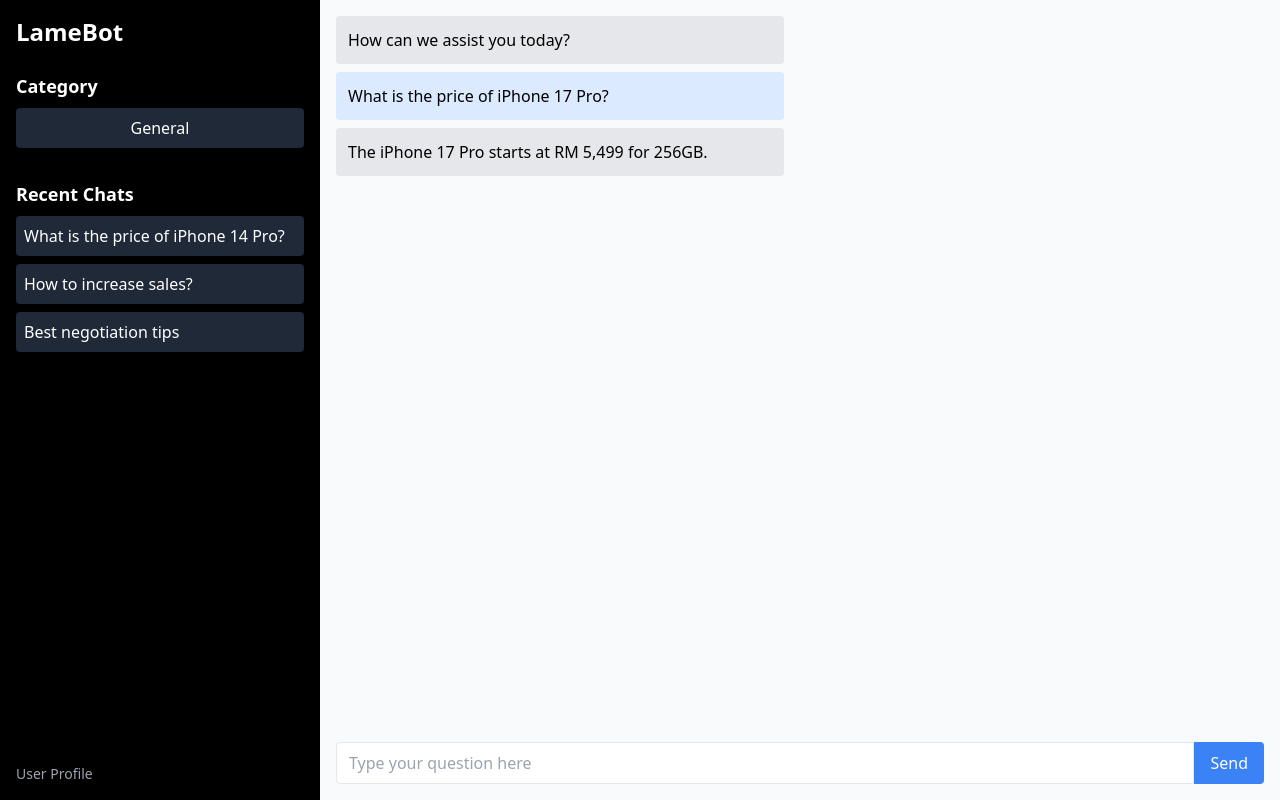
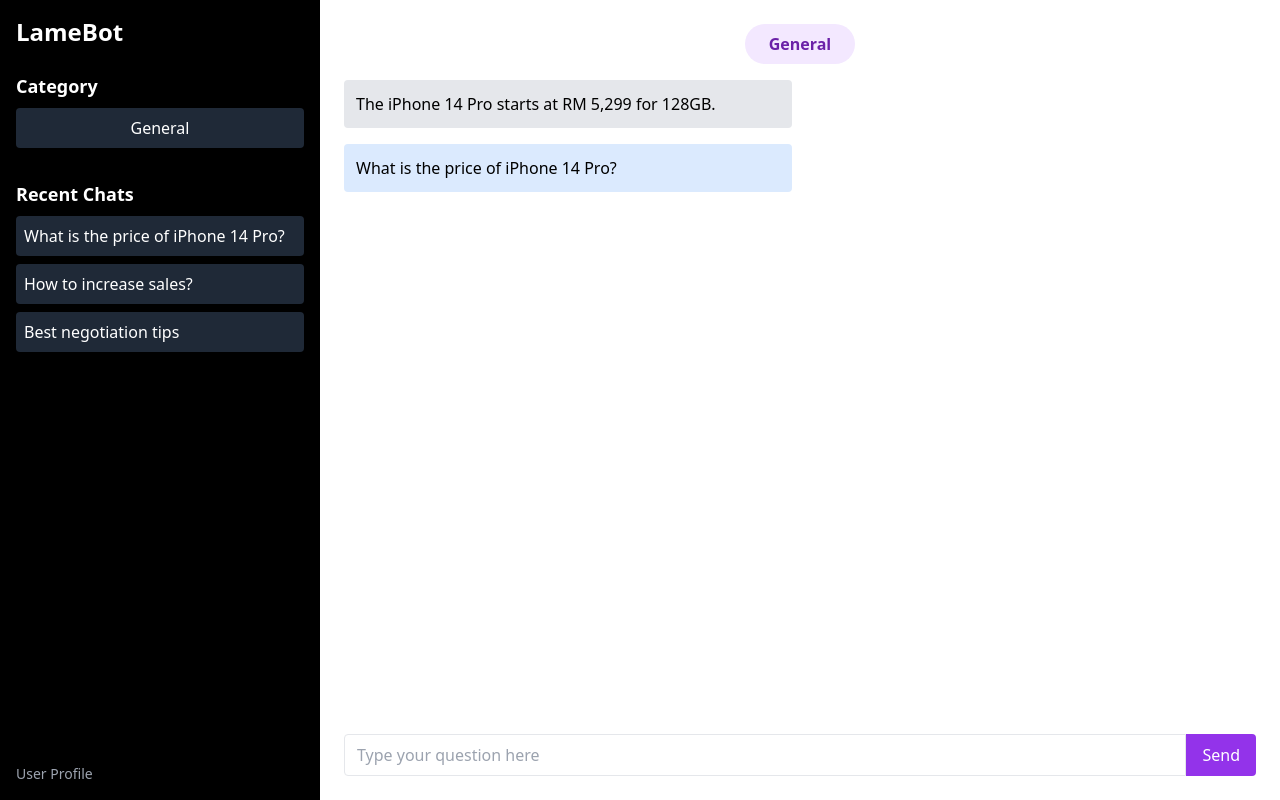
Before and after one commit to chaywen/retail-chatbot, a React (Create React App) app: page / in a window 1280 px wide. Built offline with nearby package versions, Linux system fonts and the light colour scheme.

Commit message:
Update ChatWindow.jsx

```diff
--- a/src/components/ChatWindow.jsx
+++ b/src/components/ChatWindow.jsx
@@ -3,9 +3,8 @@ import MessageBubble from './MessageBubble';
 
 export default function ChatWindow() {
   const [messages, setMessages] = useState([
-    { sender: 'bot', text: 'How can we assist you today?' },
-    { sender: 'user', text: 'What is the price of iPhone 17 Pro?' },
-    { sender: 'bot', text: 'The iPhone 17 Pro starts at RM 5,499 for 256GB.' },
+    { sender: 'bot', text: 'The iPhone 14 Pro starts at RM 5,299 for 128GB.' },
+    { sender: 'user', text: 'What is the price of iPhone 14 Pro?' },
   ]);
   const [input, setInput] = useState('');
 
@@ -16,13 +15,21 @@ export default function ChatWindow() {
   };
 
   return (
-    <div className="flex flex-col flex-1 p-4">
-      <div className="flex-1 overflow-y-auto space-y-2 mb-4">
+    <div className="flex flex-col flex-1 p-6 bg-white">
+      {/* 顶部标签 */}
+      <div className="self-center mb-4 bg-purple-100 text-purple-800 px-6 py-2 rounded-full font-semibold">
+        General
+      </div>
+
+      {/* 聊天内容 */}
+      <div className="flex-1 overflow-y-auto space-y-4">
         {messages.map((msg, idx) => (
           <MessageBubble key={idx} sender={msg.sender} text={msg.text} />
         ))}
       </div>
-      <div className="flex">
+
+      {/* 输入框 */}
+      <div className="flex mt-4">
         <input
           type="text"
           value={input}
@@ -32,7 +39,7 @@ export default function ChatWindow() {
         />
         <button
           onClick={sendMessage}
-          className="bg-blue-500 text-white px-4 py-2 rounded-r hover:bg-blue-600"
+          className="bg-purple-600 text-white px-4 py-2 rounded-r hover:bg-purple-700"
         >
           Send
         </button>
```
